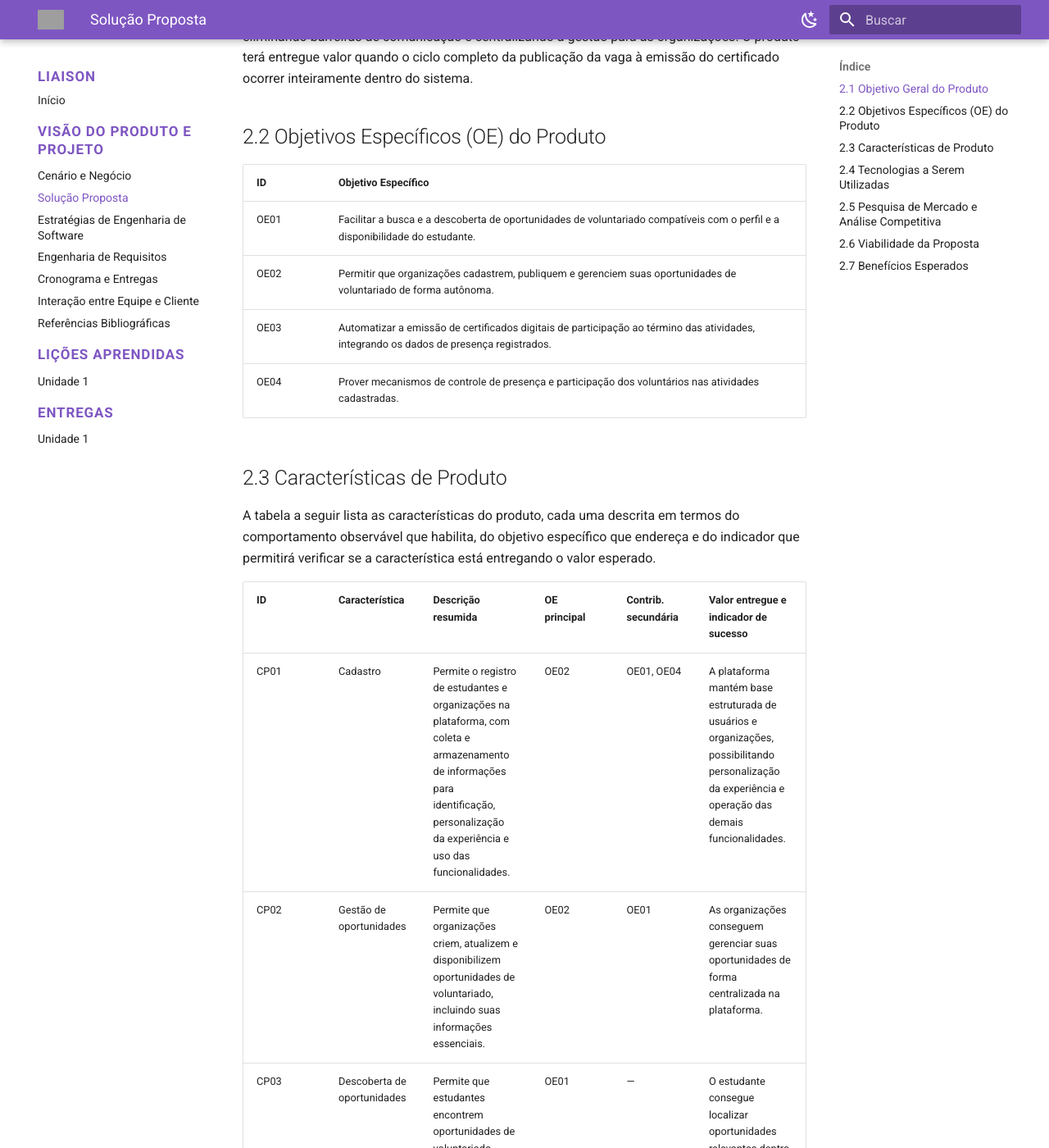
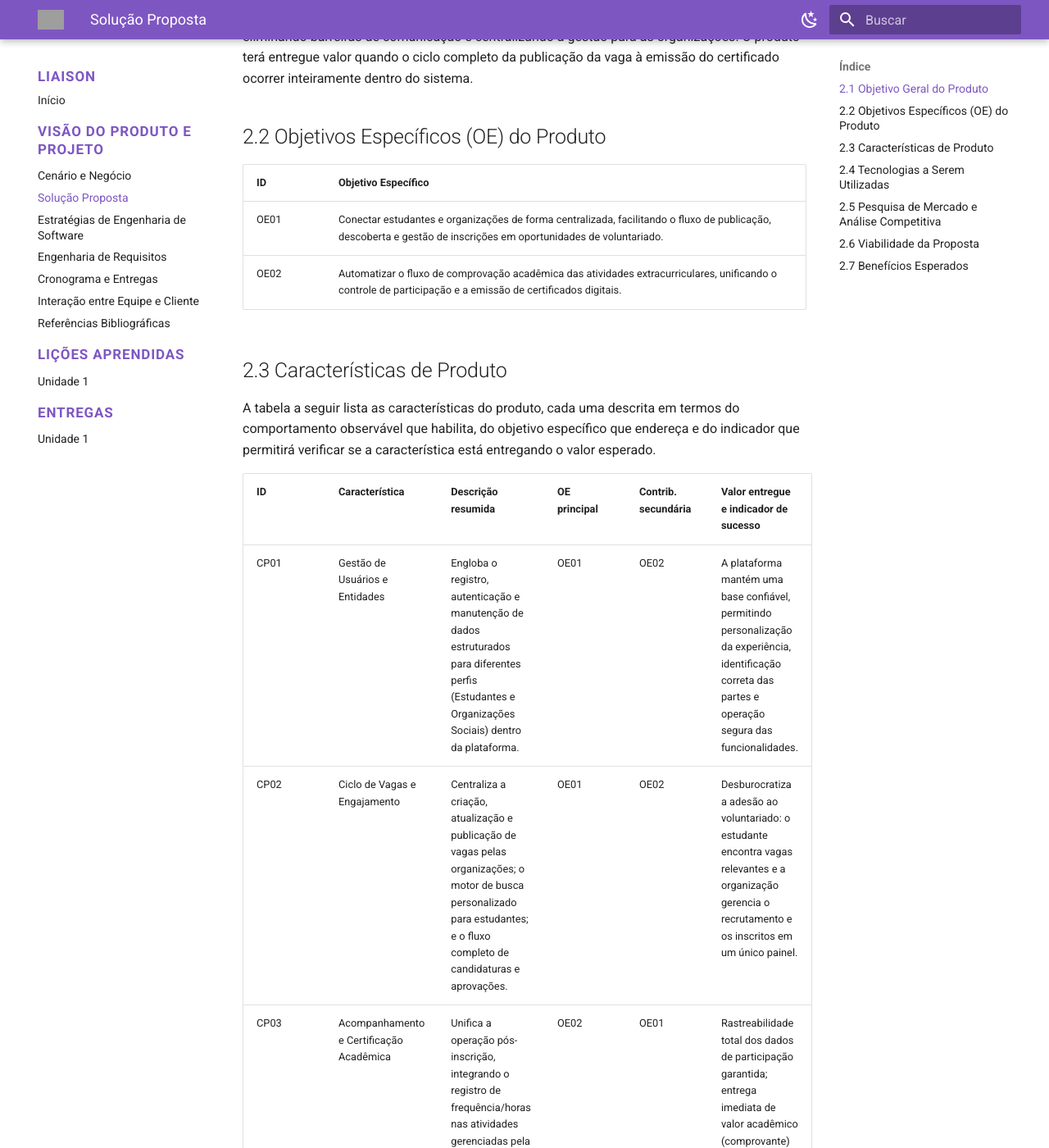
Before and after one commit to mdsreq-fga-unb/REQ-2026.1-T01-Liaison, an MkDocs documentation site: the page built from docs/projeto/solucao.md, in a window 1280 px wide and 1400 px high, scrolled down 290 px. Shown: the whole window at 82% size. Built offline with MkDocs 1.6.1 and Material for MkDocs 9.7.7, drawn with Linux system fonts in a browser that asks for light colours; some of the changed text lies outside the part shown; grey boxes are pictures that could not be loaded.

Commit message:
docs: atualiza tabelas de Objetivos Específicos e Características de Produto Resolves #1

```diff
--- a/docs/projeto/solucao.md
+++ b/docs/projeto/solucao.md
@@ -8,10 +8,8 @@ Aumentar a conexão entre estudantes universitários e oportunidades de voluntar
 
 | ID | Objetivo Específico |
 | :--- | :--- |
-| OE01 | Facilitar a busca e a descoberta de oportunidades de voluntariado compatíveis com o perfil e a disponibilidade do estudante. |
-| OE02 | Permitir que organizações cadastrem, publiquem e gerenciem suas oportunidades de voluntariado de forma autônoma. |
-| OE03 | Automatizar a emissão de certificados digitais de participação ao término das atividades, integrando os dados de presença registrados. |
-| OE04 | Prover mecanismos de controle de presença e participação dos voluntários nas atividades cadastradas. |
+| OE01 | Conectar estudantes e organizações de forma centralizada, facilitando o fluxo de publicação, descoberta e gestão de inscrições em oportunidades de voluntariado. |
+| OE02 | Automatizar o fluxo de comprovação acadêmica das atividades extracurriculares, unificando o controle de participação e a emissão de certificados digitais. |
 
 ## 2.3 Características de Produto
 
@@ -19,12 +17,9 @@ A tabela a seguir lista as características do produto, cada uma descrita em ter
 
 | ID | Característica | Descrição resumida | OE principal | Contrib. secundária | Valor entregue e indicador de sucesso |
 | :--- | :--- | :--- | :--- | :--- | :--- |
-| CP01 | Cadastro | Permite o registro de estudantes e organizações na plataforma, com coleta e armazenamento de informações para identificação, personalização da experiência e uso das funcionalidades. | OE02 | OE01, OE04 | A plataforma mantém base estruturada de usuários e organizações, possibilitando personalização da experiência e operação das demais funcionalidades. |
-| CP02 | Gestão de oportunidades | Permite que organizações criem, atualizem e disponibilizem oportunidades de voluntariado, incluindo suas informações essenciais. | OE02 | OE01 | As organizações conseguem gerenciar suas oportunidades de forma centralizada na plataforma. |
-| CP03 | Descoberta de oportunidades | Permite que estudantes encontrem oportunidades de voluntariado disponíveis de acordo com seus interesses e contexto de uso. | OE01 | — | O estudante consegue localizar oportunidades relevantes dentro da plataforma. |
-| CP04 | Inscrição em atividades | Fluxo de candidatura do estudante à vaga, com confirmação ou recusa pela organização. | OE01 | OE02 | Desburocratiza o processo de adesão ao voluntariado e facilita a gestão de inscrições pelas organizações. |
-| CP05 | Controle de presença | Registro de frequência dos voluntários nas atividades, gerenciado pela organização responsável. | OE04 | OE03 | Rastreabilidade dos dados necessários para emissão de certificados e validação acadêmica. |
-| CP06 | Emissão de certificados | Geração e envio digital de certificado de participação ao estudante ao término da atividade, contendo carga horária registrada. | OE03 | OE01 | Valor acadêmico direto para o estudante; principal diferencial da plataforma. |
+| CP01 | Gestão de Usuários e Entidades | Engloba o registro, autenticação e manutenção de dados estruturados para diferentes perfis (Estudantes e Organizações Sociais) dentro da plataforma. | OE01 | OE02 | A plataforma mantém uma base confiável, permitindo personalização da experiência, identificação correta das partes e operação segura das funcionalidades. |
+| CP02 | Ciclo de Vagas e Engajamento | Centraliza a criação, atualização e publicação de vagas pelas organizações; o motor de busca personalizado para estudantes; e o fluxo completo de candidaturas e aprovações. | OE01 | OE02 | Desburocratiza a adesão ao voluntariado: o estudante encontra vagas relevantes e a organização gerencia o recrutamento e os inscritos em um único painel. |
+| CP03 | Acompanhamento e Certificação Acadêmica | Unifica a operação pós-inscrição, integrando o registro de frequência/horas nas atividades gerenciadas pela organização com a geração e envio automatizado de certificados digitais aos voluntários. | OE02 | OE01 | Rastreabilidade total dos dados de participação garantida; entrega imediata de valor acadêmico (comprovante) para o estudante sem esforço manual das organizações. |
 
 ## 2.4 Tecnologias a Serem Utilizadas
 
```
